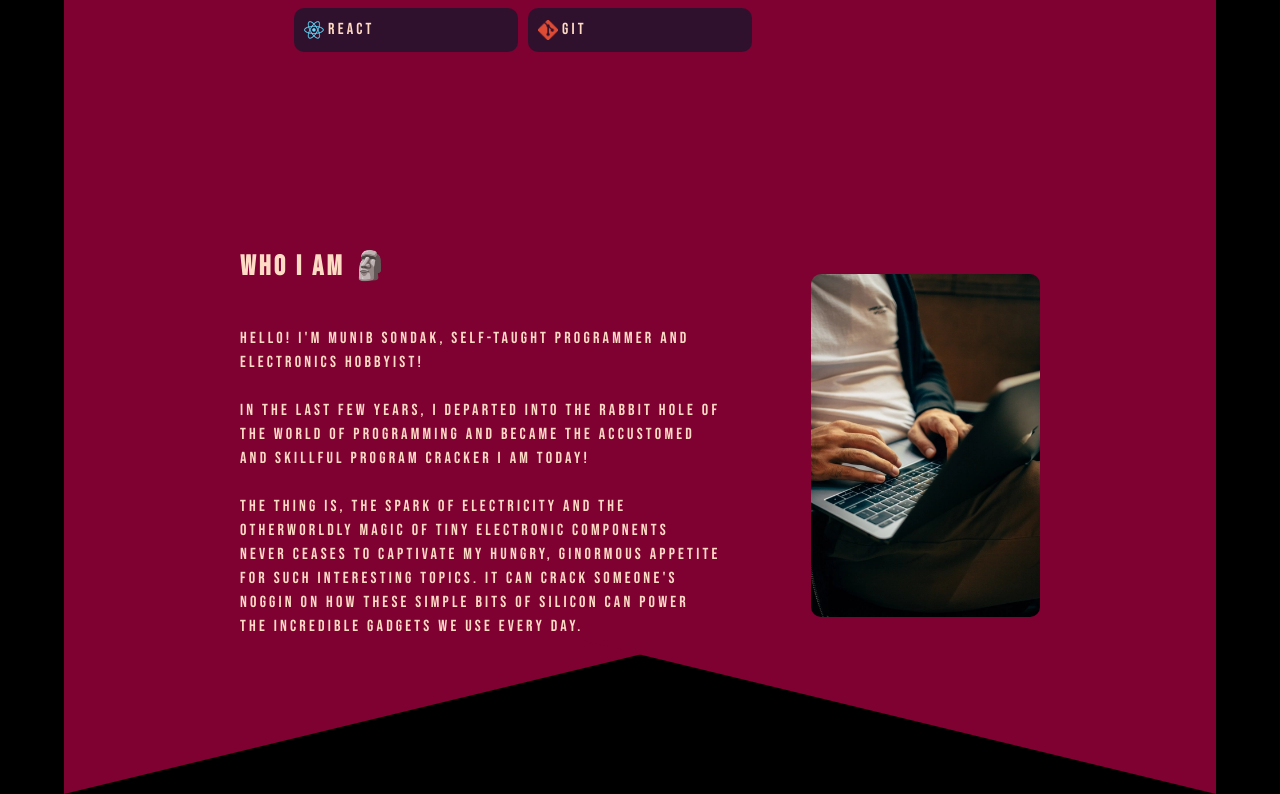
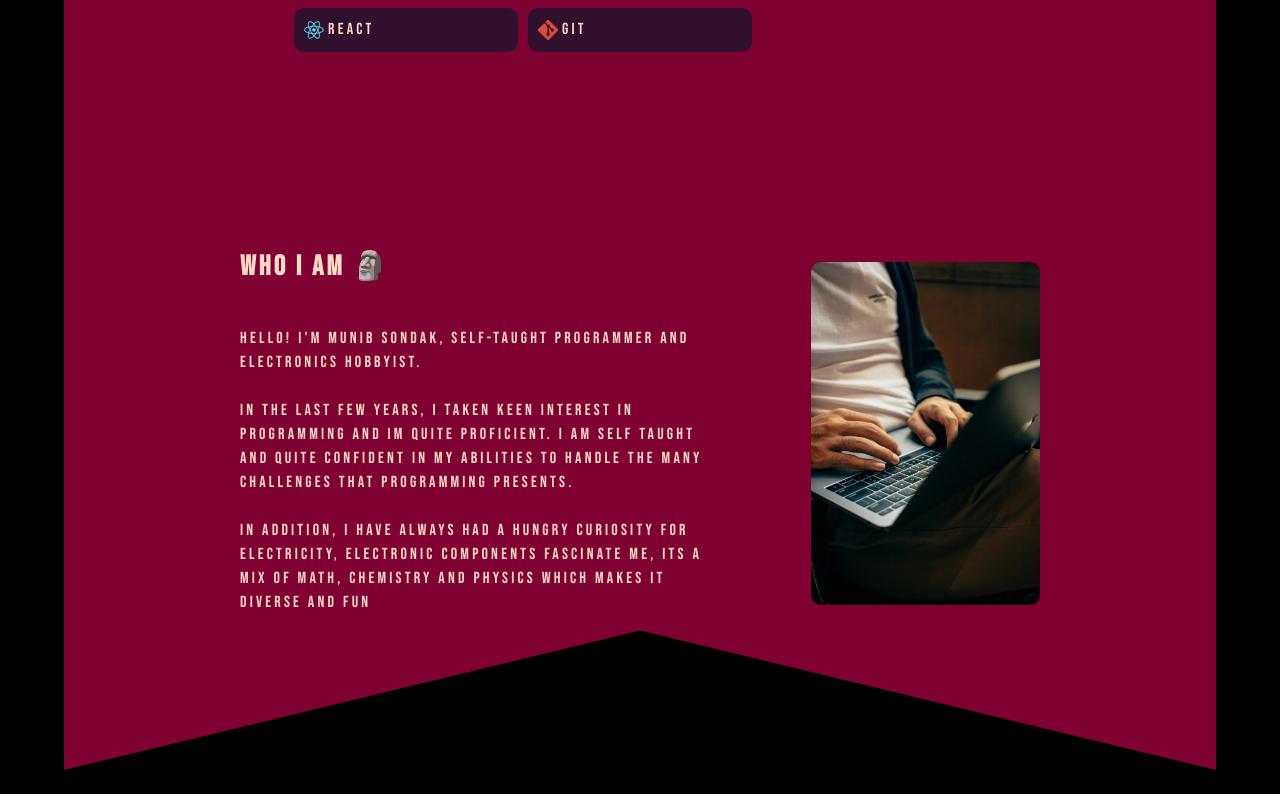
Before and after one commit to Munib36/folio, a React (Vite) app: page / in a window 1280 px wide. Shown: the part 3560-4354 px from the top of the page. After the commit the page ends 4330 px from the top, so only its background shows below. Built offline with nearby package versions, Linux system fonts and the light colour scheme.

Commit message:
Update who.jsx

```diff
--- a/src/components/who.jsx
+++ b/src/components/who.jsx
@@ -7,11 +7,11 @@ export default function Who(){
             <div className="who__text">
                 <h3>Who I am 🗿</h3>
                 <br />
-                <p>Hello! I'm Munib Sondak, self-taught programmer and electronics hobbyist!</p>
+                <p>Hello! I'm Munib Sondak, self-taught programmer and electronics hobbyist.</p>
                 <br />
-                <p>In the last few years, I departed into the rabbit hole of the world of programming and became the accustomed and skillful program cracker I am today! </p>
+                <p>In the last few years, I taken keen interest in programming and im quite proficient. i am self taught and quite confident in my abilities to handle the many challenges that programming presents.</p>
                 <br />
-                <p>The thing is, the spark of electricity and the otherworldly magic of tiny electronic components never ceases to captivate my hungry, ginormous appetite for such interesting topics. It can crack someone's noggin on how these simple bits of silicon can power the incredible gadgets we use every day.</p>
+                <p>in addition, i have always had a hungry curiosity for electricity, electronic components fascinate me, its a mix of math, chemistry and physics which makes it diverse and fun</p>
             </div>
             <div className="who__image">
                 <img src={image} alt="" />
```
